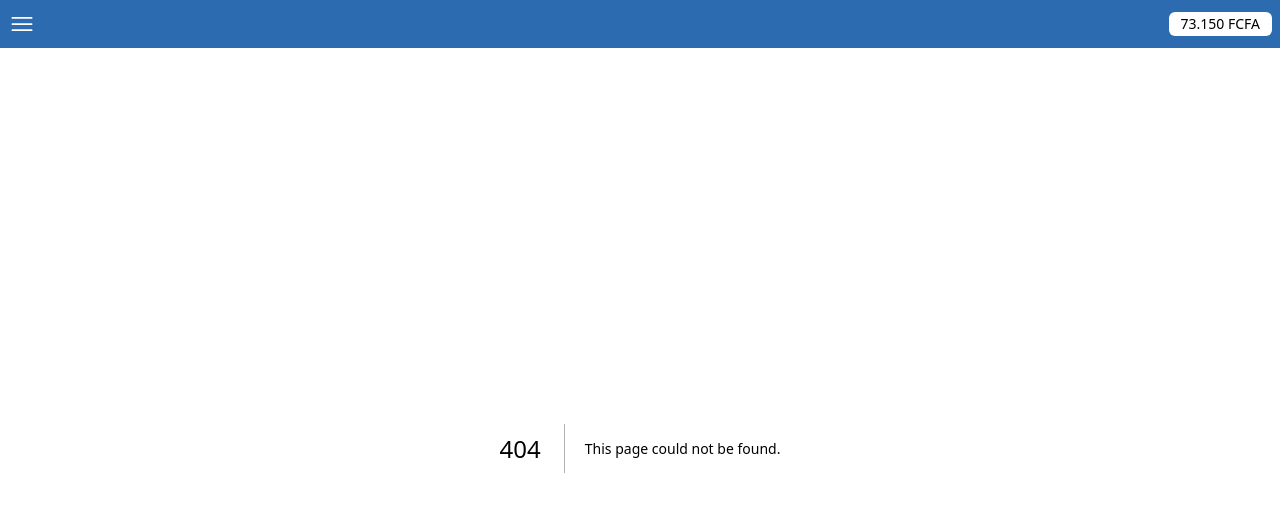
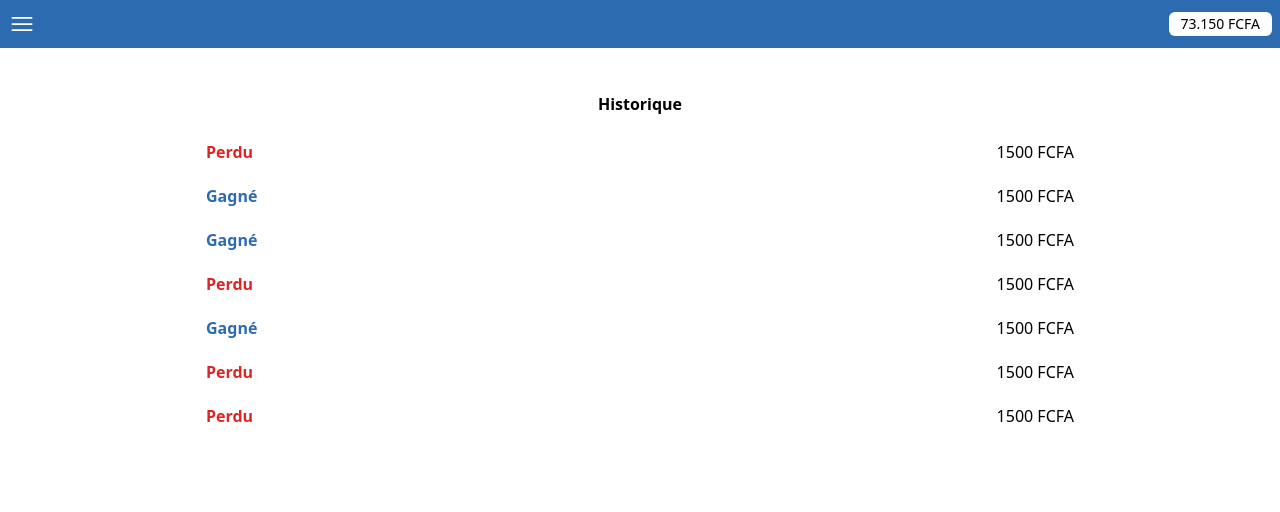
Before and after one commit to Bitsmith01/test, a Next.js app: page /Historique in a window 1280 px wide. Before the commit this address had no page. Shown: the top 512 px of the page. Built offline with nearby package versions, Linux system fonts and the light colour scheme.

Commit message:
setting histo page

```diff
--- a/components/Navbar.tsx
+++ b/components/Navbar.tsx
@@ -1,11 +1,83 @@
-import React from "react";
-
+"use client";
+import Link from "next/link";
+import { useRouter, usePathname, useSearchParams } from 'next/navigation';
+import React, { useState } from "react";
 type Props = {};
 
-const Navbar = (props: Props) => {
+const Navbar: React.FC<Props> = () => {
+  const [isSidebarVisible, setSidebarVisibility] = useState(false);
+  const router = useRouter();
+
+  const toggleSidebar = () => {
+    setSidebarVisibility((prevVisibility) => !prevVisibility);
+  };
+
+  const hideSidebar = () => {
+    setSidebarVisibility(false);
+  };
+
+  const handleLinkClick = (path: string) => {
+    hideSidebar();
+    router.push(path);
+  };
+
   return (
+    <div>
+      <div
+        className={`h-full w-screen absolute z-30 bg-[#00000071] ${
+          isSidebarVisible ? "" : "hidden"
+        }`}
+      >
+        <div className="w-[70%] bg-white h-full p-5">
+          <div className="flex justify-start items-center space-x-2">
+            <div className="h-16 w-16 bg-[#2c6bb0] rounded-full"></div>
+            <span>Leonce</span>
+          </div>
+          <div className="flex flex-col my-6 space-y-4">
+            <div className="flex h-fit justify-between items-center">
+              <div className="flex flex-col h-8 justify-between">
+                <span className="text-[10px] text-[#2c6bb0]">Solde</span>
+                <span className="text-sm">73.150 FCFA</span>
+              </div>
+              <button className="h-8 bg-[#2c6bb0] text-white rounded-md text-sm px-2">
+                Recharger
+              </button>
+            </div>
+            <div className="flex h-fit justify-between items-center">
+              <div className="flex flex-col h-8">
+                <span className="text-[10px] text-[#2c6bb0]">Gains</span>
+                <span className="text-sm">73.150 FCFA</span>
+              </div>
+              <button className="h-8 bg-[#2c6bb0] text-white rounded-md text-sm px-2">
+                Retirer
+              </button>
+            </div>
+          </div>
+          <div className="flex flex-col space-y-3">
+            <span
+              className="text-sm text-[#2c6bb0] cursor-pointer"
+              onClick={() => handleLinkClick("/")}
+            >
+              Jouer
+            </span>
+            <span
+              className="text-sm text-[#2c6bb0] cursor-pointer"
+              onClick={() => handleLinkClick("/Paiement")}
+            >
+              Paiement
+            </span>
+            <span
+              className="text-sm text-[#2c6bb0] cursor-pointer"
+              onClick={() => handleLinkClick("/Historique")}
+            >
+              Historique
+            </span>
+            <span className="text-sm text-[#2c6bb0]">Deconnexion</span>
+          </div>
+        </div>
+      </div>
       <nav className="h-12 flex justify-between items-center p-2 bg-[#2c6bb0]">
-      <button>
+        <button onClick={toggleSidebar}>
           <svg
             xmlns="http://www.w3.org/2000/svg"
             fill="none"
@@ -25,6 +97,7 @@ const Navbar = (props: Props) => {
           73.150 FCFA
         </span>
       </nav>
+    </div>
   );
 };
 
--- a/components/Sidebar.tsx
+++ b/components/Sidebar.tsx
@@ -1,44 +1,41 @@
-"use client";
+// Sidebar.tsx
 import React from "react";
 import Link from "next/link";
-type Props = {};
+import { useRouter } from "next/router";
 
-const Sidebar = (props: Props) => {
+type SidebarProps = {
+  isVisible: boolean;
+  onLinkClick: (path: string) => void;
+  onHideSidebar: () => void;
+};
+
+const Sidebar: React.FC<SidebarProps> = ({ isVisible, onLinkClick, onHideSidebar }) => {
+  const router = useRouter();
+
   return (
-    <div className="h-full w-screen absolute z-30 bg-[#00000071]">
+    <div className={`h-full w-screen absolute z-30 bg-[#00000071] ${isVisible ? "" : "hidden"}`}>
       <div className="w-[70%] bg-white h-full p-5">
-        <div className="flex justify-start items-center space-x-2">
-          <div className="h-16 w-16 bg-[#2c6bb0] rounded-full"></div>
-          <span>Leonce</span>
-        </div>
-        <div className="flex flex-col my-6 space-y-4">
-          <div className="flex h-fit justify-between items-center">
-            <div className="flex flex-col h-8 justify-between">
-              <span className="text-[10px] text-[#2c6bb0]">Solde</span>
-              <span className="text-sm">73.150 FCFA</span>
-            </div>
-            <button className="h-8 bg-[#2c6bb0] text-white rounded-md text-sm px-2">
-              Recharger
-            </button>
-          </div>
-          <div className="flex h-fit justify-between items-center">
-            <div className="flex flex-col h-8">
-              <span className="text-[10px] text-[#2c6bb0]">Gains</span>
-              <span className="text-sm">73.150 FCFA</span>
-            </div>
-            <button className="h-8 bg-[#2c6bb0] text-white rounded-md text-sm px-2">
-              Retirer
-            </button>
-          </div>
-        </div>
+        {/* Sidebar content */}
+        {/* ... */}
         <div className="flex flex-col space-y-3">
-          <Link href="/">
-            <span className="text-sm text-[#2c6bb0]">Jouer</span>
-          </Link>
-          <Link href="/Paiement">
-          <span className="text-sm text-[#2c6bb0]">Paiement</span>
-        </Link>
-          <span className="text-sm text-[#2c6bb0]">Historique</span>
+          <span
+            className="text-sm text-[#2c6bb0] cursor-pointer"
+            onClick={() => onLinkClick("/")}
+          >
+            Jouer
+          </span>
+          <span
+            className="text-sm text-[#2c6bb0] cursor-pointer"
+            onClick={() => onLinkClick("/Paiement")}
+          >
+            Paiement
+          </span>
+          <span
+            className="text-sm text-[#2c6bb0] cursor-pointer"
+            onClick={() => onLinkClick("/Historique")}
+          >
+            Historique
+          </span>
           <span className="text-sm text-[#2c6bb0]">Deconnexion</span>
         </div>
       </div>
--- /dev/null
+++ b/src/app/Historique/page.tsx
@@ -0,0 +1,43 @@
+import React from "react";
+
+type Props = {};
+
+const page = (props: Props) => {
+  return (
+    <div className="flex flex-col justify-start items-center p-5 h-screen">
+      <span className="font-bold my-6">Historique</span>
+      <div className="w-full flex flex-col justify-center items-center">
+        <div className="flex justify-between w-[70%] mb-5">
+          <span className="text-red-600 font-bold">Perdu</span>
+          <span>1500 FCFA</span>
+        </div>
+        <div className="flex justify-between w-[70%] mb-5">
+          <span className="text-[#2c6bb0] font-bold">Gagné</span>
+          <span>1500 FCFA</span>
+        </div>
+        <div className="flex justify-between w-[70%] mb-5">
+          <span className="text-[#2c6bb0] font-bold">Gagné</span>
+          <span>1500 FCFA</span>
+        </div>
+        <div className="flex justify-between w-[70%] mb-5">
+          <span className="text-red-600 font-bold">Perdu</span>
+          <span>1500 FCFA</span>
+        </div>
+        <div className="flex justify-between w-[70%] mb-5">
+          <span className="text-[#2c6bb0] font-bold">Gagné</span>
+          <span>1500 FCFA</span>
+        </div>
+        <div className="flex justify-between w-[70%] mb-5">
+          <span className="text-red-600 font-bold">Perdu</span>
+          <span>1500 FCFA</span>
+        </div>
+        <div className="flex justify-between w-[70%]">
+          <span className="text-red-600 font-bold">Perdu</span>
+          <span>1500 FCFA</span>
+        </div>
+      </div>
+    </div>
+  );
+};
+
+export default page;
--- a/src/app/Paiement/page.tsx
+++ b/src/app/Paiement/page.tsx
@@ -7,7 +7,7 @@ type Props = {};
 
 const page = (props: Props) => {
   return (
-    <div className="flex flex-col justify-start items-center mx-24 my-10">
+    <div className="flex flex-col justify-start items-center mx-24 my-10 h-screen">
       <span className="text-center font-bold ">
         Selectionner une methode de paiement
       </span>
--- a/src/app/layout.tsx
+++ b/src/app/layout.tsx
@@ -19,8 +19,8 @@ export default function RootLayout({
   return (
     <html lang="en">
       <body className="relative">
-        {/* <Sidebar /> */}
         <main>
+          {/* <Sidebar /> */}
           <Navbar />
           {children}
         </main>
```
Lines whose indentation alone changed are shown as unchanged.
